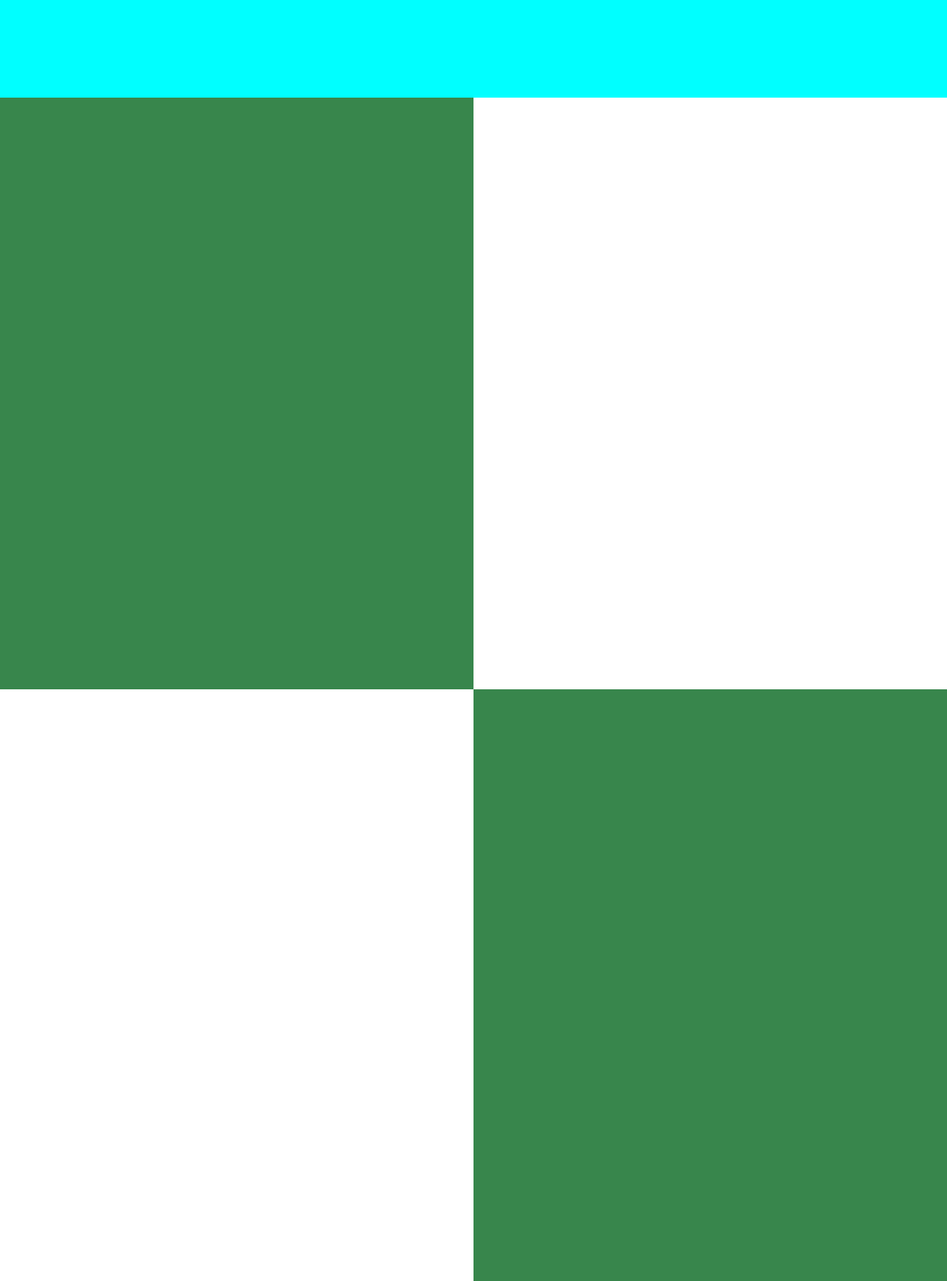
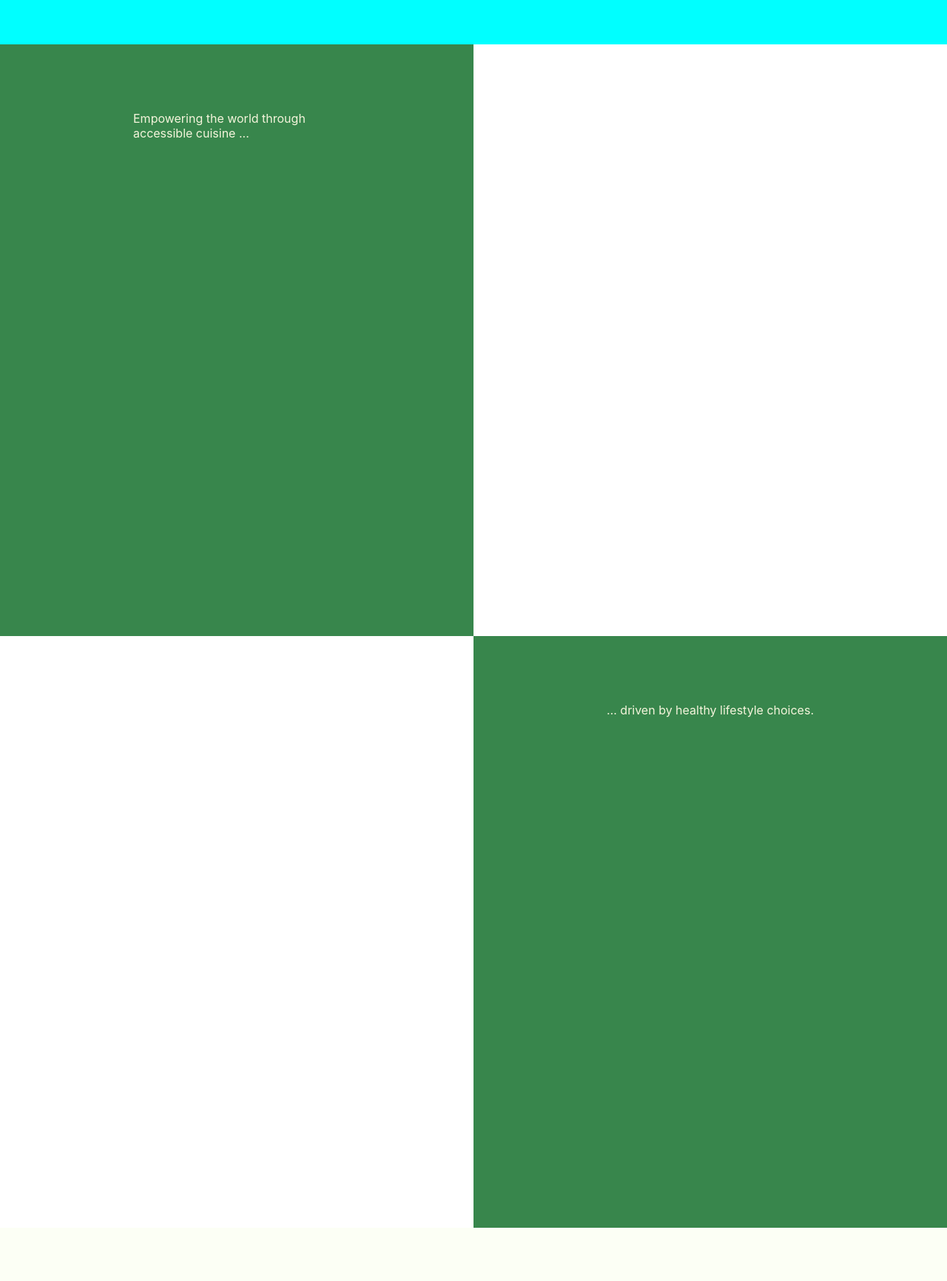
Before and after one commit to JuanTValdez/smart_acres, a React (Create React App) app: page / in a window 1280 px wide. Shown: the part 740-2472 px from the top of the page at 74% size. After the commit the page ends 2400 px from the top, so only its background shows below. Built offline with nearby package versions, Linux system fonts and the light colour scheme.

Commit message:
adding text to thinkoutside section

```diff
--- a/src/App.js
+++ b/src/App.js
@@ -1,6 +1,6 @@
 /* eslint-disable react/jsx-no-comment-textnodes */
 import './App.css';
-import NavBar from './components/Navbar.js';
+// import NavBar from './components/Navbar.js';
 // import Intro from './components/IntroSection.js';
 import ThinkOutside from './components/ThinkOutside.js';
 
@@ -8,8 +8,8 @@ function App() {
 	return (
 		<div className='App'>
 			{/* // TODO - Add Smart Acres Logo */}
-			<NavBar />
-			{/* <Intro />  */}
+			{/* <NavBar /> */}
+			{/* <Intro /> */}
 			<ThinkOutside />
 		</div>
 	);
--- a/src/components/ThinkOutside.js
+++ b/src/components/ThinkOutside.js
@@ -5,10 +5,12 @@ export default function ThinkOutside() {
 	return (
 		<div className='container grid-think'>
 			<div className='think-outside'></div>
-			<div className='green-sq'></div>
+			<div className='green-sq'>
+				Empowering the world through accessible cuisine ...
+			</div>
 			<div className='white-sq'></div>
 			<div className='white-sq'></div>
-			<div className='green-sq'></div>
+			<div className='green-sq'>… driven by healthy lifestyle choices.</div>
 		</div>
 	);
 }
--- a/src/styles/ThinkOutside.css
+++ b/src/styles/ThinkOutside.css
@@ -35,4 +35,9 @@
 		grid-column: 3 / 5;
 		background-color: var(--fern-green);
 	}
+
+	& .green-sq {
+		color: beige;
+		padding: 90px 180px;
+	}
 }
```
